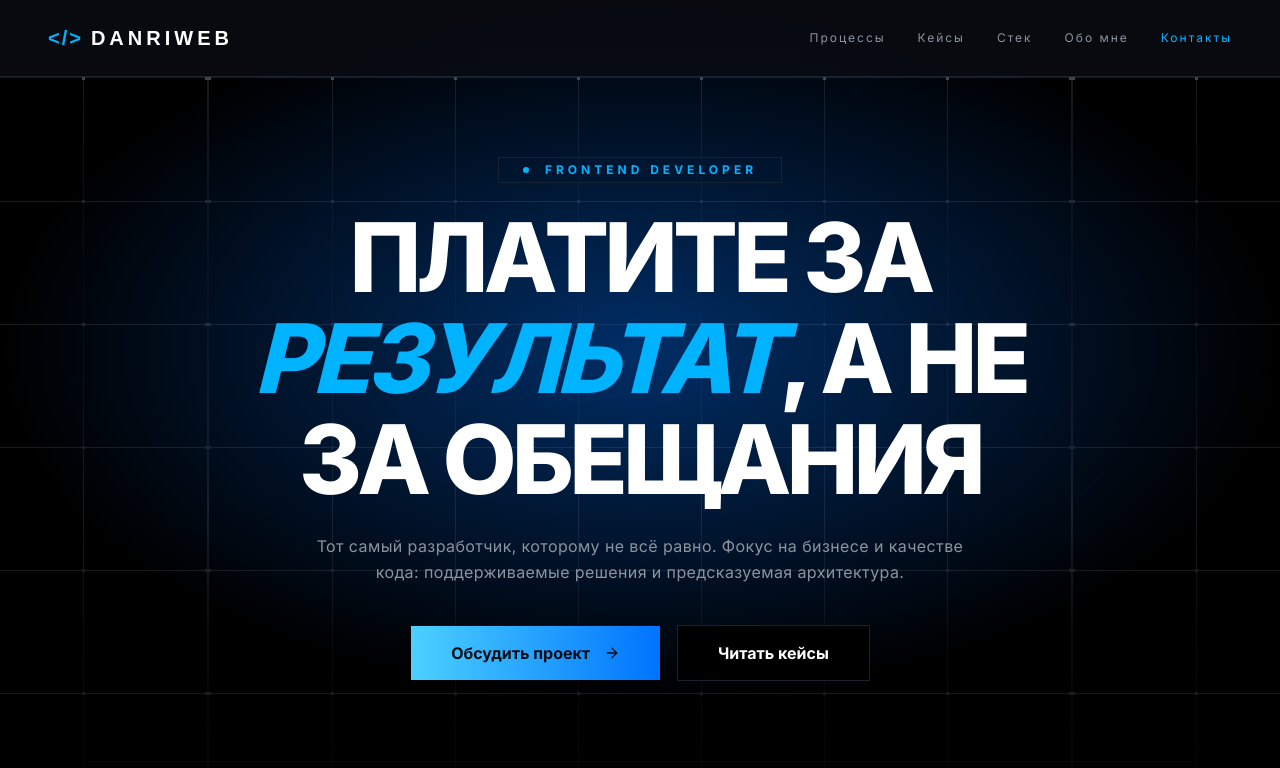
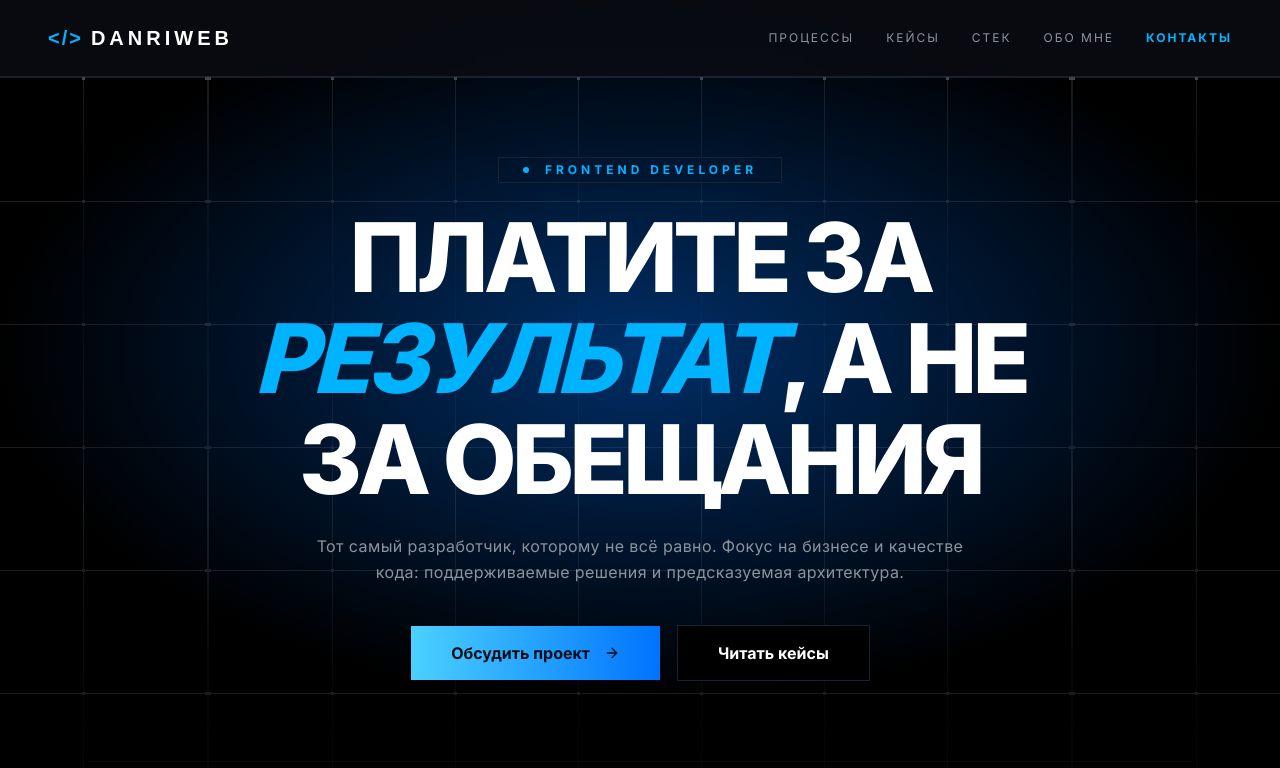
Before and after one commit to danriweb/danri-web, a Next.js app: page / in a window 1280 px wide. Shown: the top 768 px of the page. Built offline with nearby package versions, Linux system fonts and the light colour scheme; a web font is replaced by a local one.

Commit message:
feat(components): Update sidebar design & decompose

```diff
--- a/src/widgets/header/ui/Header.tsx
+++ b/src/widgets/header/ui/Header.tsx
@@ -1,120 +1,23 @@
-"use client";
+import { Logo } from "./Logo";
+import { MobileNavBox } from "./MobileNavBox";
+import { Navigation } from "./Navigation";
 
-import Link from "next/link";
-
-import { cn } from "@styles";
-import { useSmoothScroll } from "@viewport";
-
-import { MobileMenu } from "./MobileMenu";
-
-const navItems = [
-  { href: "#processes", label: "Процессы" },
-  { href: "#cases", label: "Кейсы" },
-  { href: "#stack", label: "Стек" },
-  { href: "#about", label: "Обо мне" },
-  { href: "/contact", label: "Контакты", isAccent: true },
-];
-
-const NavItem = ({
-  href,
-  label,
-  isAccent,
-  className,
-  onClick,
-  onItemClick,
-}: {
-  href: string;
-  label: string;
-  isAccent?: boolean;
-  className?: string;
-  onClick: (e: React.MouseEvent) => void;
-  onItemClick?: () => void;
-}) => (
-  <Link
-    href={href}
-    onClick={(e) => {
-      onClick(e);
-      onItemClick?.();
-    }}
-    className={cn(
-      "hover:text-foreground inline-flex items-center justify-center text-xs tracking-[2px] transition-colors",
-      isAccent ? "text-primary" : "text-muted-foreground",
-      className,
-    )}
-  >
-    {label}
-  </Link>
-);
-
-const Navigation = ({
-  className,
-  itemClassName,
-  onItemClick,
-}: {
-  className?: string;
-  itemClassName?: string;
-  onItemClick?: () => void;
-}) => {
-  const scrollTo = useSmoothScroll();
-
-  return (
-    <nav className={className} aria-label="Основное меню">
-      {navItems.map((item) => {
-        return (
-          <NavItem
-            key={item.href}
-            {...item}
-            className={itemClassName}
-            onClick={(e) => {
-              if (item.href.startsWith("#")) {
-                scrollTo(item.href)(e);
-              }
-            }}
-            onItemClick={onItemClick}
-          />
-        );
-      })}
-    </nav>
-  );
-};
-
-import { usePathname } from "next/navigation";
-
+/**
+ * Серверный компонент шапки. Основной каркас и композиция.
+ */
 export const Header = () => {
-  const pathname = usePathname();
-  const scrollTo = useSmoothScroll();
-
-  const handleLogoClick = (e: React.MouseEvent) => {
-    if (pathname === "/") {
-      scrollTo("hero")(e);
-    }
-  };
-
   return (
     <header className="bg-card/80 border-border sticky top-0 z-50 flex w-full flex-col items-center border-b px-4 py-4 backdrop-blur-2xl sm:px-6 md:px-8 md:py-5 lg:px-12 lg:py-6">
       <div className="flex w-full max-w-300 items-center justify-between">
         <div className="flex items-center gap-4">
-          <Link href="/" onClick={handleLogoClick} className="flex items-center gap-2" aria-label="Danri Web - на главную">
-            <span aria-hidden="true" className="font-funnel text-primary text-xl font-bold tracking-[2px]">
-              {"</>"}
-            </span>
-            <span className="font-funnel text-foreground text-xl font-extrabold tracking-[4px]">DANRIWEB</span>
-          </Link>
+          <Logo />
         </div>
 
-        {/* Мобильная навигация */}
-        <MobileMenu>
-          {({ close }) => (
-            <Navigation
-              className="mt-12 flex flex-col items-center gap-4"
-              itemClassName="text-xl py-4 w-full"
-              onItemClick={close}
-            />
-          )}
-        </MobileMenu>
+        {/* Мобильная навигация (клиентская шторка) */}
+        <MobileNavBox />
 
-        {/* Десктопная навигация */}
-        <Navigation className="hidden items-center gap-8 md:flex" />
+        {/* Десктопная навигация (клиентская) */}
+        <Navigation className="hidden md:flex" />
       </div>
     </header>
   );
--- /dev/null
+++ b/src/widgets/header/ui/Logo.tsx
@@ -0,0 +1,31 @@
+"use client";
+
+import Link from "next/link";
+import { usePathname } from "next/navigation";
+
+import { useSmoothScroll } from "@viewport";
+
+export const Logo = () => {
+  const pathname = usePathname();
+  const scrollTo = useSmoothScroll();
+
+  const handleLogoClick = (e: React.MouseEvent) => {
+    if (pathname === "/") {
+      scrollTo("hero")(e);
+    }
+  };
+
+  return (
+    <Link
+      href="/"
+      onClick={handleLogoClick}
+      className="flex items-center gap-2"
+      aria-label="Danri Web - на главную"
+    >
+      <span aria-hidden="true" className="font-funnel text-primary text-xl font-bold tracking-[2px]">
+        {"</>"}
+      </span>
+      <span className="font-funnel text-foreground text-xl font-extrabold tracking-[4px]">DANRIWEB</span>
+    </Link>
+  );
+};
--- /dev/null
+++ b/src/widgets/header/ui/MobileNavBox.tsx
@@ -0,0 +1,20 @@
+"use client";
+
+import { MobileMenu } from "./MobileMenu";
+import { Navigation } from "./Navigation";
+
+/**
+ * Обертка для мобильной навигации.
+ * Нужна для корректной передачи render-prop в MobileMenu в обход ограничений серверных компонентов.
+ */
+export const MobileNavBox = () => {
+  return (
+    <MobileMenu>
+      {({ close }) => (
+        <div className="flex h-full flex-col">
+          <Navigation className="mt-12 flex-1" isMobile onItemClick={close} />
+        </div>
+      )}
+    </MobileMenu>
+  );
+};
--- /dev/null
+++ b/src/widgets/header/ui/Navigation.tsx
@@ -0,0 +1,187 @@
+"use client";
+
+import { m } from "framer-motion";
+import { Activity, Binary, Briefcase, Mail, User } from "lucide-react";
+import Link from "next/link";
+import { FaGithub, FaTelegram } from "react-icons/fa";
+
+import { cn } from "@styles";
+import { useSmoothScroll } from "@viewport";
+
+/**
+ * Основные пункты навигации
+ */
+export const navItems = [
+  { href: "#processes", label: "Процессы", icon: Activity },
+  { href: "#cases", label: "Кейсы", icon: Briefcase },
+  { href: "#stack", label: "Стек", icon: Binary },
+  { href: "#about", label: "Обо мне", icon: User },
+  { href: "/contact", label: "Контакты", isAccent: true, icon: Mail },
+];
+
+interface NavItemProps {
+  href: string;
+  label: string;
+  isAccent?: boolean;
+  // eslint-disable-next-line @typescript-eslint/no-explicit-any
+  icon?: any;
+  className?: string;
+  onClick: (e: React.MouseEvent) => void;
+  onItemClick?: () => void;
+  index?: number;
+  isMobile?: boolean;
+}
+
+/**
+ * Элемент навигационной ссылки
+ */
+const NavItem = ({
+  href,
+  label,
+  isAccent,
+  icon: Icon,
+  className,
+  onClick,
+  onItemClick,
+  index = 0,
+  isMobile,
+}: NavItemProps) => {
+  // --- Десктопная версия (простая ссылка) ---
+  if (!isMobile) {
+    return (
+      <Link
+        href={href}
+        onClick={onClick}
+        className={cn(
+          "hover:text-foreground inline-flex items-center justify-center text-xs tracking-[2px] uppercase transition-colors",
+          isAccent ? "text-primary font-bold" : "text-muted-foreground",
+          className,
+        )}
+      >
+        {label}
+      </Link>
+    );
+  }
+
+  // --- Мобильная версия (с иконкой и анимацией) ---
+  return (
+    <m.div
+      initial={{ opacity: 0, x: -20 }}
+      animate={{ opacity: 1, x: 0 }}
+      transition={{ delay: index * 0.1, duration: 0.4 }}
+      className="w-full"
+    >
+      <Link
+        href={href}
+        onClick={(e) => {
+          onClick(e);
+          onItemClick?.();
+        }}
+        className={cn(
+          "group relative flex items-center gap-4 rounded-xl px-4 py-4 transition-all duration-300",
+          isAccent
+            ? "bg-primary/10 text-primary border-primary/20 hover:bg-primary/20 border"
+            : "text-muted-foreground hover:bg-white/5 hover:text-white",
+          className,
+        )}
+      >
+        {/* Иконка блока */}
+        {Icon && (
+          <div
+            className={cn(
+              "flex size-10 items-center justify-center rounded-lg border transition-colors",
+              isAccent ? "border-primary/20 bg-primary/5" : "border-white/5 bg-white/5 group-hover:border-white/10",
+            )}
+          >
+            <Icon className="size-5" />
+          </div>
+        )}
+
+        {/* Название и индикатор наведения */}
+        <span className="font-funnel text-lg font-medium tracking-[2px] uppercase">{label}</span>
+
+        {!isAccent && (
+          <m.div
+            className="bg-primary absolute right-4 size-1.5 rounded-full opacity-0"
+            initial={false}
+            whileHover={{ opacity: 1, scale: 1.2 }}
+          />
+        )}
+      </Link>
+    </m.div>
+  );
+};
+
+interface NavigationProps {
+  className?: string;
+  itemClassName?: string;
+  onItemClick?: () => void;
+  isMobile?: boolean;
+}
+
+/**
+ * Общий компонент навигации для хедера и мобильного меню
+ */
+export const Navigation = ({ className, itemClassName, onItemClick, isMobile }: NavigationProps) => {
+  const scrollTo = useSmoothScroll();
+
+  return (
+    <nav
+      className={cn(isMobile ? "flex flex-col gap-2" : "flex items-center gap-8", className)}
+      aria-label="Основное меню"
+    >
+      {/* Список ссылок */}
+      {navItems.map(
+        (item, index) =>
+          (!isMobile || item.href !== "/dummy") && (
+            <NavItem
+              key={item.href}
+              {...item}
+              index={index}
+              isMobile={isMobile}
+              className={itemClassName}
+              onClick={(e) => {
+                if (item.href.startsWith("#")) {
+                  scrollTo(item.href)(e);
+                }
+              }}
+              onItemClick={onItemClick}
+            />
+          ),
+      )}
+
+      {/* Футер для мобильной навигации */}
+      {isMobile && (
+        <m.div
+          initial={{ opacity: 0 }}
+          animate={{ opacity: 1 }}
+          transition={{ delay: 0.6 }}
+          className="mt-auto flex flex-col gap-8 pt-12 pb-8"
+        >
+          <div className="h-px w-full bg-linear-to-r from-transparent via-white/10 to-transparent" />
+
+          {/* Социальные ссылки */}
+          <div className="flex items-center justify-center gap-6">
+            <Link
+              href="https://github.com/danriweb"
+              className="text-muted-foreground hover:text-primary transition-colors"
+            >
+              <FaGithub className="size-6" />
+            </Link>
+            <Link
+              href="https://t.me/danriweb_online"
+              className="text-muted-foreground hover:text-primary transition-colors"
+            >
+              <FaTelegram className="size-6" />
+            </Link>
+          </div>
+
+          {/* Копирайт */}
+          <p className="text-muted-foreground/40 text-center text-[10px] tracking-[3px] uppercase">
+            © 2026 DanriWeb • Frontend
+          </p>
+        </m.div>
+      )}
+    </nav>
+  );
+};
```
